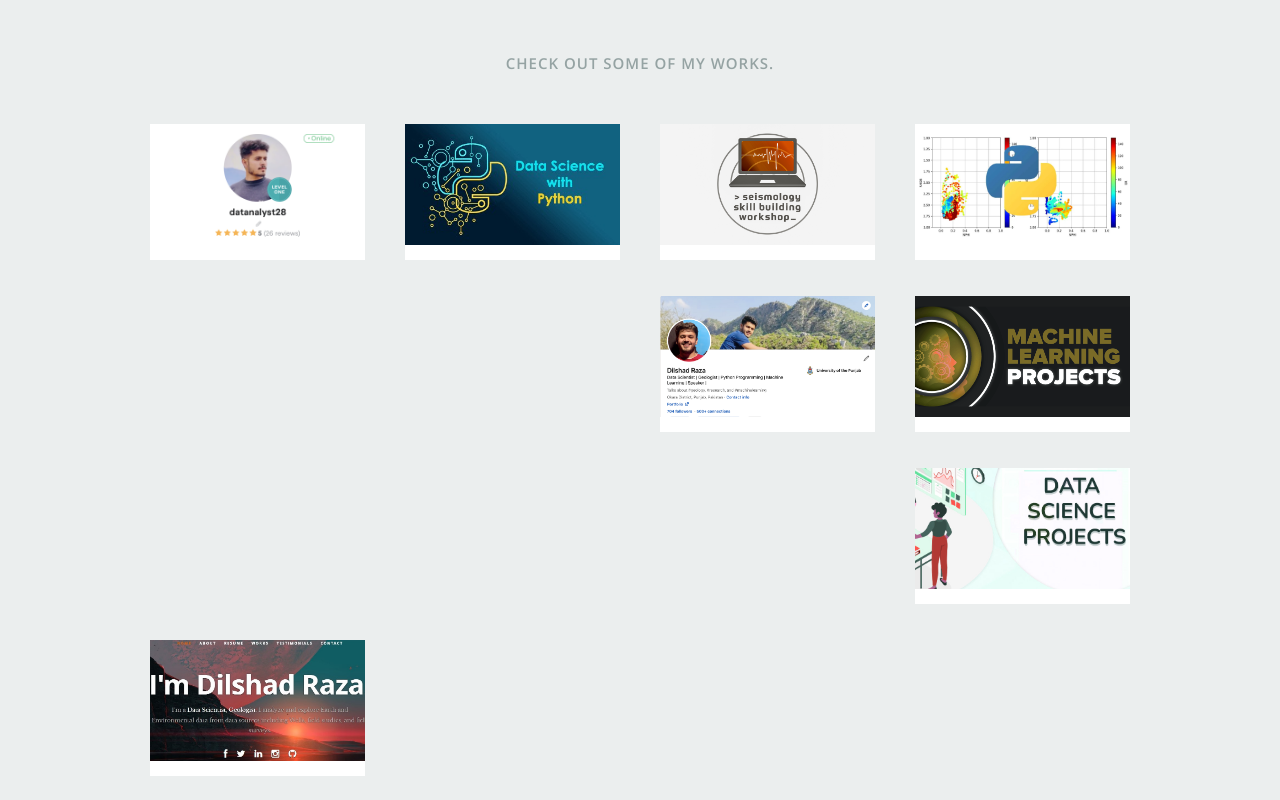
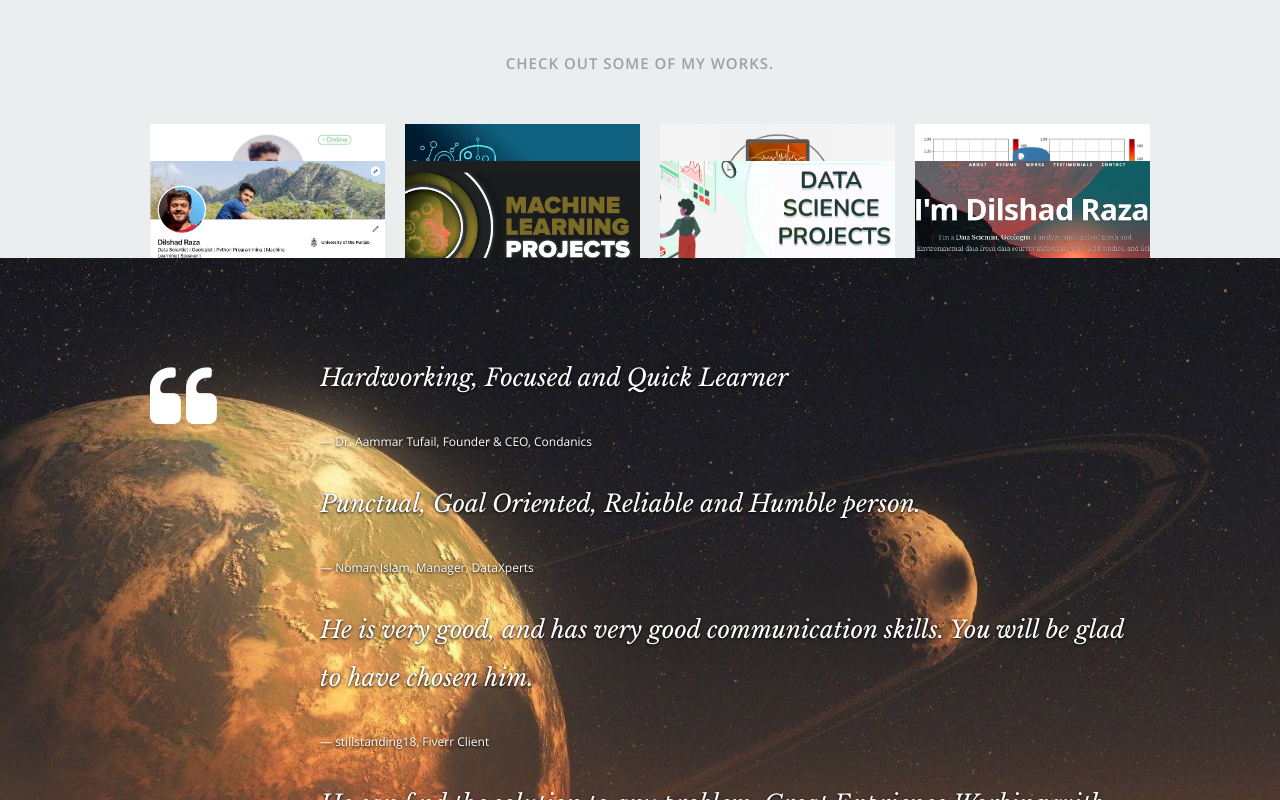
Before and after one commit to dilshad-geol/Portfolio_ReactJS, a React (Create React App) app: page / in a window 1280 px wide. Shown: the part 3300-4100 px from the top of the page. Built offline with nearby package versions, Linux system fonts and the light colour scheme.

Commit message:
updated layout.css

```diff
--- a/public/css/layout.css
+++ b/public/css/layout.css
@@ -435,7 +435,7 @@
 .portfolio-item .item-wrap {
    background: #fff;
    overflow: hidden;
-   position: relative;
+   position: absolute;
 
    -webkit-transition: all 0.3s ease-in-out;
 	-moz-transition: all 0.3s ease-in-out;
@@ -485,7 +485,7 @@
 	-o-transition: opacity 0.3s ease-in-out;
 	transition: opacity 0.3s ease-in-out;
 
-   position: relative;
+   position: absolute;
    top: 50%;
    left: 50%;
    margin-left: -15px;
```
